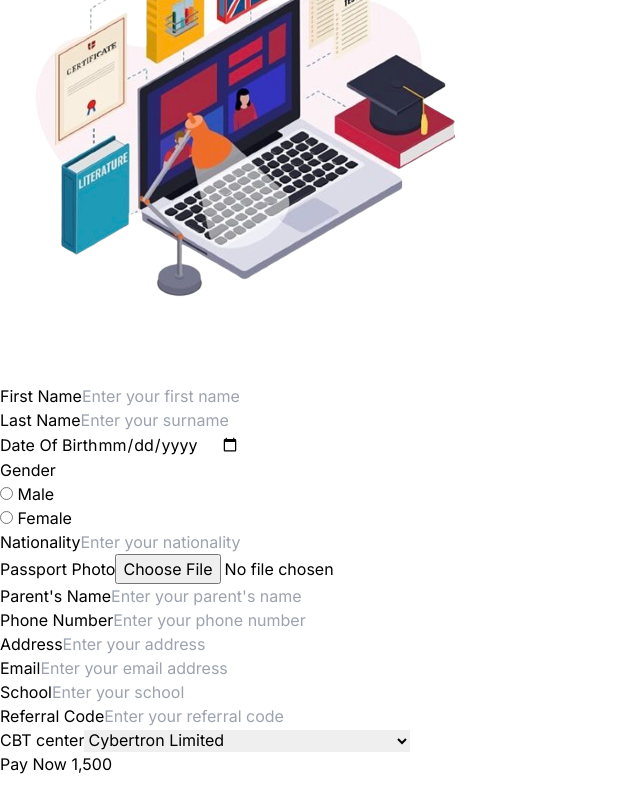
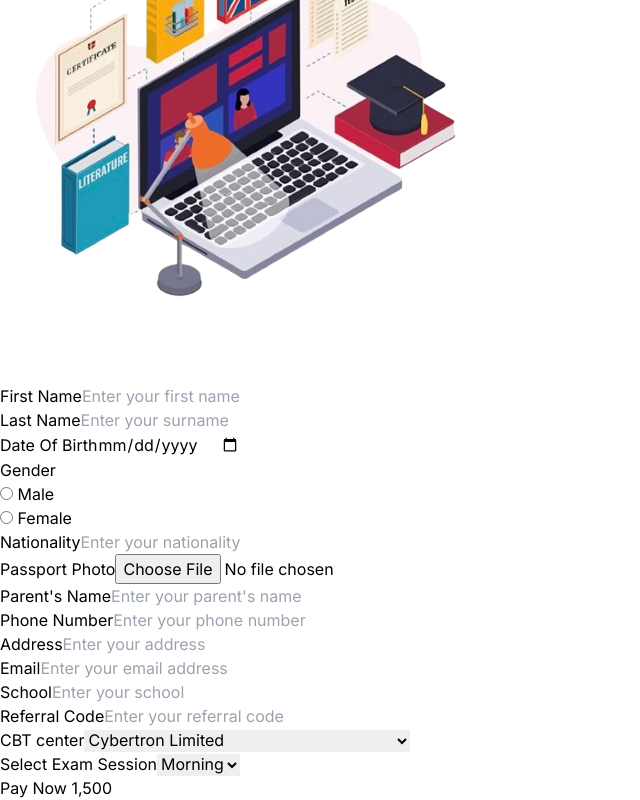
Before and after one commit to popsam22/mock, a React (Vite) app in the folder client/: page / in a window 1280 px wide. Shown: the part 1071-1871 px from the top of the page, without its empty margins (0-640 px from the left). Before the commit the page ends 1847 px from the top, so only its background shows below. Built offline with nearby package versions, Linux system fonts and the light colour scheme.

Commit message:
session added

```diff
--- a/client/src/components/Form.jsx
+++ b/client/src/components/Form.jsx
@@ -18,6 +18,7 @@ const Form = () => {
   const [isLoading, setIsLoading] = useState(false);
   const [cbt_center, setCbtCenter] = useState("cybertron-limited");
   const [image, setImage] = useState("");
+  const [session, setSession] = useState("");
 
   const inputStyle = "p-2 border border-black rounded-lg focus:outline-none";
 
@@ -306,6 +307,20 @@ const Form = () => {
               ))}
             </select>
           </div>
+          <div className="flex flex-col gap-1">
+            <label className="text-xl max-md:text-sm font-medium">
+              Select Exam Session
+            </label>
+            <select
+              name="session"
+              value={session}
+              onChange={(e) => setSession(e.target.value)}
+              className={inputStyle}
+            >
+              <option value="morning">Morning</option>
+              <option value="evening">Evening</option>
+            </select>
+          </div>
           <div className="flex mt-5">
             <button
               type="submit"
```
